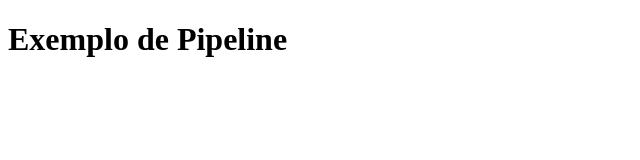
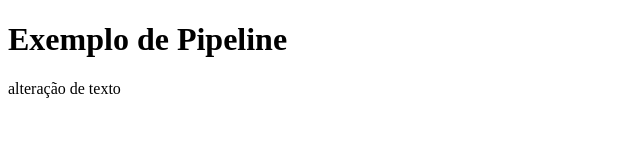
Before and after one commit to paulatoledop/exemplo_pipeline, a website: page index.html in a window 1280 px wide. Shown: the whole page, without its empty margins (0-640 px from the left). Drawn offline with Linux system fonts and the light colour scheme.

Commit message:
alteração de texto na aula

```diff
--- a/index.html
+++ b/index.html
@@ -7,6 +7,6 @@
 </head>
 <body>
     <h1>Exemplo de Pipeline</h1>
-
+<p>alteração de texto</p>
 </body>
 </html>
```
